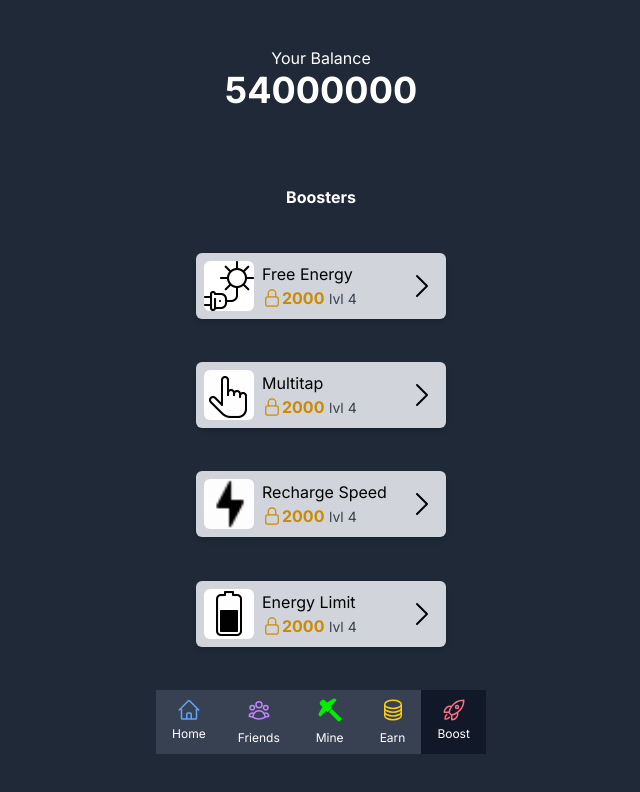
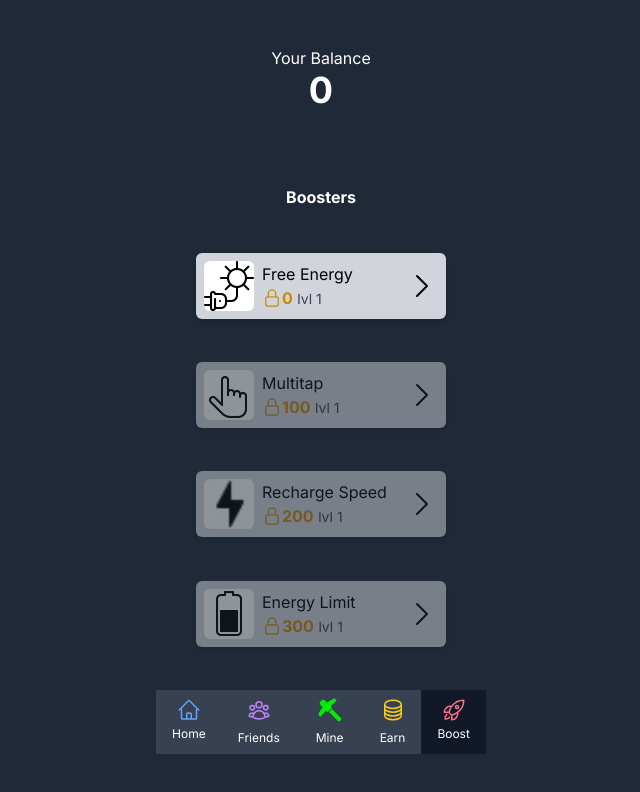
Before and after one commit to Monzer65/nextjs-mongodb-telegram-tap-bot-mini-app, a Next.js app: page /bot/boost in a window 1280 px wide. Shown: the top 792 px of the page, without its empty margins (319-959 px from the left). Built offline with nearby package versions, Linux system fonts and the light colour scheme.

Commit message:
boost page and all states work except for free energy which needs work

```diff
--- a/app/bot/boost/page.tsx
+++ b/app/bot/boost/page.tsx
@@ -1,103 +1,262 @@
+"use client";
+import { useState, useEffect, useRef } from "react";
 import NavLinks from "@/app/components/NavigationBar";
-import { ChevronRightIcon, LockClosedIcon } from "@heroicons/react/24/outline";
+import { useCounterStore } from "@/providers/counter-store-provider";
+import {
+  ChevronRightIcon,
+  LockClosedIcon,
+  XMarkIcon,
+} from "@heroicons/react/24/outline";
 import Image from "next/image";
+import { IBooster } from "@/app/types/types";
 
 const BoostPage = () => {
+  const {
+    totalCoins,
+    maxEnergyLevel,
+    freeEnergyClicks,
+    lastFreeEnergyTime,
+    incrementFreeEnergyClicks,
+    setLastFreeEnergyTime,
+    incrementChargingSpeed,
+    multitapCost,
+    multitapLevel,
+    rechargeSpeedCost,
+    rechargeSpeedLevel,
+    energyLimitCost,
+    energyLimitLevel,
+    decrementTotalCoins,
+    incrementMaxEnergyLevel,
+    incrementCoinsPerClick,
+    incrementCurrentEnergy,
+    setMultitapCost,
+    setMultitapLevel,
+    setRechargeSpeedCost,
+    setRechargeSpeedLevel,
+    setEnergyLimitCost,
+    setEnergyLimitLevel,
+  } = useCounterStore((state) => state);
+
+  const initialBoosters: IBooster[] = [
+    {
+      id: 1,
+      name: "Free Energy",
+      image: "/solar-energy.gif",
+      cost: 0,
+      level: 1,
+      disabled: false,
+      onClick: () => {
+        incrementCurrentEnergy(maxEnergyLevel);
+        incrementFreeEnergyClicks();
+        setLastFreeEnergyTime();
+      },
+    },
+    {
+      id: 2,
+      name: "Multitap",
+      image: "/tap-gesture.gif",
+      cost: multitapCost,
+      level: multitapLevel,
+      disabled: totalCoins < multitapCost,
+      onClick: (cost: number) => {
+        decrementTotalCoins(cost);
+        incrementCoinsPerClick(1);
+      },
+    },
+    {
+      id: 3,
+      name: "Recharge Speed",
+      image: "/bolt.gif",
+      cost: rechargeSpeedCost,
+      level: rechargeSpeedLevel,
+      disabled: totalCoins < rechargeSpeedCost,
+      onClick: (cost: number) => {
+        decrementTotalCoins(cost);
+        incrementChargingSpeed();
+      },
+    },
+    {
+      id: 4,
+      name: "Energy Limit",
+      image: "/battery.gif",
+      cost: energyLimitCost,
+      level: energyLimitLevel,
+      disabled: totalCoins < energyLimitCost,
+      onClick: (cost: number) => {
+        decrementTotalCoins(cost);
+        incrementMaxEnergyLevel(500);
+      },
+    },
+  ];
+
+  const [boosters, setBoosters] = useState<IBooster[]>(initialBoosters);
+  const [isModalOpen, setIsModalOpen] = useState(false);
+  const [selectedBooster, setSelectedBooster] = useState<IBooster | null>(null);
+  const modalRef = useRef<HTMLDivElement>(null);
+
+  useEffect(() => {
+    console.log(
+      "freeEnergyClicks and lastFreeEnergyTime",
+      freeEnergyClicks,
+      lastFreeEnergyTime
+    );
+    const now = Date.now();
+    setBoosters((prevBoosters) =>
+      prevBoosters.map((booster) => {
+        if (booster.id === 1) {
+          const timeElapsed = now - lastFreeEnergyTime;
+          const twoHoursInMs = 2 * 60 * 60 * 1000;
+          return {
+            ...booster,
+            disabled: timeElapsed < twoHoursInMs,
+          };
+        } else {
+          return {
+            ...booster,
+            disabled: totalCoins < booster.cost,
+          };
+        }
+      })
+    );
+  }, [totalCoins, freeEnergyClicks, lastFreeEnergyTime]);
+
+  const handleBoosterClick = (booster: IBooster) => {
+    setSelectedBooster(booster);
+    setIsModalOpen(true);
+  };
+
+  const handleCloseModal = (e: React.MouseEvent) => {
+    if (modalRef.current && !modalRef.current.contains(e.target as Node)) {
+      setIsModalOpen(false);
+    }
+  };
+
+  const upgradeBooster = (id: number) => {
+    setBoosters((prevBoosters) =>
+      prevBoosters.map((booster) => {
+        if (booster.id === id && booster.level < 20) {
+          let newCost = 0;
+          let newLevel = 1;
+          if (id === 1) {
+            newCost = freeEnergyClicks + 1;
+            newLevel = booster.level + 1;
+          } else if (id === 2) {
+            newCost = Math.floor(multitapCost + multitapCost * 1.2);
+            newLevel = multitapLevel + 1;
+            setMultitapLevel(newLevel);
+            setMultitapCost(newCost);
+          } else if (id === 3) {
+            newCost = Math.floor(rechargeSpeedCost + rechargeSpeedCost * 1.2);
+            newLevel = rechargeSpeedLevel + 1;
+            setRechargeSpeedLevel(newLevel);
+            setRechargeSpeedCost(newCost);
+          } else if (id === 4) {
+            newCost = Math.floor(energyLimitCost + energyLimitCost * 1.2);
+            newLevel = energyLimitLevel + 1;
+            setEnergyLimitLevel(newLevel);
+            setEnergyLimitCost(newCost);
+          }
+          return {
+            ...booster,
+            level: newLevel,
+            cost: newCost,
+            disabled: booster.id === 1 ? true : totalCoins < newCost,
+          };
+        }
+        return booster;
+      })
+    );
+  };
+
+  const handleConfirmUpgrade = () => {
+    if (selectedBooster && totalCoins >= selectedBooster.cost) {
+      selectedBooster.onClick?.(selectedBooster.cost);
+      upgradeBooster(selectedBooster.id);
+      setIsModalOpen(false);
+    }
+  };
+
   return (
     <div className='bg-gray-800 min-h-screen grid gap-4 place-items-center p-8'>
       <h2 className='text-white text-center mb-8'>
-        Your Balance <br /> <span className='font-bold text-4xl'>54000000</span>
+        Your Balance <br />
+        <span className='font-bold text-4xl'>{totalCoins}</span>
       </h2>
 
       <h1 className='text-white font-bold'>Boosters</h1>
-      <div className='flex justify-between items-center bg-gray-300 rounded-md shadow-md min-w-[250px] max-w-[400px] p-2 cursor-pointer'>
+
+      {boosters.map((booster) => (
+        <div
+          key={booster.id}
+          className={`flex justify-between items-center bg-gray-300 rounded-md shadow-md min-w-[250px] max-w-[400px] p-2 cursor-pointer ${
+            booster.disabled ? "opacity-50" : ""
+          }`}
+          onClick={() => !booster.disabled && handleBoosterClick(booster)}
+        >
           <div className='flex items-center gap-2'>
             <Image
-            src='/solar-energy.gif'
-            alt='bolt'
+              src={booster.image}
+              alt={booster.name}
               width={50}
               height={50}
               className='rounded-md object-fill'
             />
             <div>
-            <p>Free Energy</p>
+              <p>{booster.name}</p>
               <div className='flex items-center text-yellow-600'>
-              <LockClosedIcon className=' w-5' />
+                <LockClosedIcon className='w-5' />
                 <p>
-                <span className='font-bold'>2000</span>{" "}
-                <span className='text-gray-700 text-sm'>lvl 4</span>
+                  <span className='font-bold'>{booster.cost}</span>{" "}
+                  <span className='text-gray-700 text-sm'>
+                    lvl {booster.level}
+                  </span>
                 </p>
               </div>
             </div>
           </div>
           <ChevronRightIcon className='w-8' />
         </div>
-      <div className='flex justify-between items-center bg-gray-300 rounded-md shadow-md min-w-[250px] max-w-[400px] min-w- p-2 cursor-pointer'>
-        <div className='flex items-center gap-2'>
+      ))}
+
+      {isModalOpen && selectedBooster && (
+        <div
+          className='fixed inset-0 bg-black bg-opacity-50 flex justify-center items-center z-50'
+          onClick={handleCloseModal}
+        >
+          <div ref={modalRef} className='bg-white rounded-md p-6 relative'>
+            <button
+              onClick={() => setIsModalOpen(false)}
+              className='absolute top-2 right-2'
+            >
+              <XMarkIcon className='w-6' />
+              <span className='sr-only'>Close modal</span>
+            </button>
+            <div className='grid place-items-center'>
               <Image
-            src='/tap-gesture.gif'
-            alt=''
+                src={selectedBooster.image}
+                alt={selectedBooster.name}
                 width={50}
                 height={50}
                 className='rounded-md object-fill'
               />
-          <div>
-            <p>Multitap</p>
-            <div className='flex items-center text-yellow-600'>
-              <LockClosedIcon className=' w-5' />
+              <p>You want to upgrade the {selectedBooster.name} booster</p>
               <p>
-                <span className='font-bold'>2000</span>{" "}
-                <span className='text-gray-700 text-sm'>lvl 4</span>
+                Cost to upgrade:{" "}
+                <span className='text-yellow-500 font-bold'>
+                  {selectedBooster.cost}
+                </span>
               </p>
+              <button
+                onClick={handleConfirmUpgrade}
+                className='mt-4 px-4 py-2 bg-blue-500 text-white rounded'
+              >
+                Upgrade
+              </button>
             </div>
           </div>
         </div>
-        <ChevronRightIcon className='w-8' />
-      </div>
-      <div className='flex justify-between items-center bg-gray-300 rounded-md shadow-md min-w-[250px] max-w-[400px] min-w- p-2 cursor-pointer'>
-        <div className='flex items-center gap-2'>
-          <Image
-            src='/bolt.gif'
-            alt=''
-            width={50}
-            height={50}
-            className='rounded-md'
-          />
-          <div>
-            <p>Recharge Speed</p>
-            <div className='flex items-center text-yellow-600'>
-              <LockClosedIcon className=' w-5' />
-              <p>
-                <span className='font-bold'>2000</span>{" "}
-                <span className='text-gray-700 text-sm'>lvl 4</span>
-              </p>
-            </div>
-          </div>
-        </div>
-        <ChevronRightIcon className='w-8' />
-      </div>
-      <div className='flex justify-between items-center bg-gray-300 rounded-md shadow-md min-w-[250px] max-w-[400px] min-w- p-2 cursor-pointer'>
-        <div className='flex items-center gap-2'>
-          <Image
-            src='/battery.gif'
-            alt=''
-            width={50}
-            height={50}
-            className='rounded-md object-contain'
-          />
-          <div>
-            <p>Energy Limit</p>
-            <div className='flex items-center text-yellow-600'>
-              <LockClosedIcon className=' w-5' />
-              <p>
-                <span className='font-bold'>2000</span>{" "}
-                <span className='text-gray-700 text-sm'>lvl 4</span>
-              </p>
-            </div>
-          </div>
-        </div>
-        <ChevronRightIcon className='w-8' />
-      </div>
+      )}
+
       <NavLinks />
     </div>
   );
--- /dev/null
+++ b/app/bot/layout.tsx
@@ -0,0 +1,26 @@
+import type { Metadata } from "next";
+import { Inter } from "next/font/google";
+import "./bot.css";
+import { CounterStoreProvider } from "@/providers/counter-store-provider";
+import { TelegramProvider } from "../contexts/TelegramProvider";
+
+const inter = Inter({ subsets: ["latin"] });
+
+export const metadata: Metadata = {
+  title: "Coin Stone App",
+  description: "Open the App in Telegram and Earn Coin Stone by Tap.",
+};
+
+export default function RootLayout({
+  children,
+}: Readonly<{
+  children: React.ReactNode;
+}>) {
+  return (
+    <main className={inter.className}>
+      <TelegramProvider>
+        <CounterStoreProvider>{children}</CounterStoreProvider>
+      </TelegramProvider>
+    </main>
+  );
+}
--- a/app/components/BotMainPage.tsx
+++ b/app/components/BotMainPage.tsx
@@ -15,20 +15,17 @@ const BotMain = () => {
   const { user, webApp } = useTelegram();
 
   const {
-    count,
+    totalCoins,
     coinsPerClick,
     currentEnergy,
     maxEnergyLevel,
-    incrementCount,
+    chargingSpeed,
+    incrementTotalCoins,
     decrementCurrentEnergy,
     incrementCurrentEnergy,
   } = useCounterStore((state) => state);
 
   const [clickList, setClickList] = useState<IClickType[]>([]);
-  // const [totalCoins, setTotalCoins] = useState(0);
-  // const [coinsPerClick, setCoinsPerClick] = useState(1);
-  // const [currentEnergy, setCurrentEnergy] = useState(1);
-  // const [maxEnergyLevel, setMaxEnergyLevel] = useState(500);
 
   const levelNames = useMemo(
     () => [
@@ -64,10 +61,8 @@ const BotMain = () => {
     }, 100);
 
     setClickList([...clickList, { id: Date.now(), x: e.pageX, y: e.pageY }]);
-    // setTotalCoins((prev) => prev + coinsPerClick);
-    incrementCount();
+    incrementTotalCoins(coinsPerClick);
     decrementCurrentEnergy();
-    // setCurrentEnergy((prev) => Math.max(prev - coinsPerClick, 0));
   };
 
   const handleAnimationEnd = (id: number) => {
@@ -77,15 +72,17 @@ const BotMain = () => {
   useEffect(() => {
     if (currentEnergy === maxEnergyLevel) return;
     const interval = setInterval(() => {
-      // setCurrentEnergy((prev) => {
-      //   const newEnergy = Math.min(prev + coinsPerClick, maxEnergyLevel);
-      //   return newEnergy;
-      // });
-      incrementCurrentEnergy();
+      incrementCurrentEnergy(chargingSpeed);
     }, 1000);
 
     return () => clearInterval(interval);
-  }, [currentEnergy, maxEnergyLevel, incrementCurrentEnergy]);
+  }, [
+    currentEnergy,
+    maxEnergyLevel,
+    chargingSpeed,
+    coinsPerClick,
+    incrementCurrentEnergy,
+  ]);
 
   const calculateLevelAndProgress = useCallback(
     (coins: number): { level: number; progress: number } => {
@@ -126,7 +123,7 @@ const BotMain = () => {
       );
     }
 
-    const { level, progress } = calculateLevelAndProgress(count);
+    const { level, progress } = calculateLevelAndProgress(totalCoins);
 
     return (
       <div className='bg-gray-800 min-h-screen'>
@@ -148,7 +145,7 @@ const BotMain = () => {
         <div className=''>
           <div className='flex items-center justify-center gap-2 text-4xl text-yellow-500 font-bold'>
             <CurrencyYenIcon className='w-8' />
-            {count}
+            {totalCoins}
           </div>
 
           <Image
--- a/stores/balance.ts
+++ b/stores/balance.ts
@@ -1,50 +1,103 @@
 import { createStore } from "zustand/vanilla";
 
-export type CounterState = {
-  count: number;
+export type BalanceState = {
+  totalCoins: number;
   coinsPerClick: number;
   currentEnergy: number;
+  chargingSpeed: number;
   maxEnergyLevel: number;
+  freeEnergyClicks: number;
+  lastFreeEnergyTime: number;
+  multitapCost: number;
+  multitapLevel: number;
+  rechargeSpeedCost: number;
+  rechargeSpeedLevel: number;
+  energyLimitCost: number;
+  energyLimitLevel: number;
 };
 
 export type CounterActions = {
-  decrementCount: () => void;
-  incrementCount: () => void;
-  decrementCoinsPerClick: () => void;
-  incrementCoinsPerClick: () => void;
+  decrementTotalCoins: (coins: number) => void;
+  incrementTotalCoins: (coins: number) => void;
+  incrementCoinsPerClick: (coins: number) => void;
   decrementCurrentEnergy: () => void;
-  incrementCurrentEnergy: () => void;
-  decrementMaxEnergy: () => void;
-  incrementMaxEnergy: () => void;
+  incrementCurrentEnergy: (coins: number) => void;
+  incrementMaxEnergyLevel: (coins: number) => void;
+  incrementChargingSpeed: () => void;
+
+  incrementFreeEnergyClicks: () => void;
+  setLastFreeEnergyTime: () => void;
+
+  setMultitapCost: (cost: number) => void;
+  setMultitapLevel: (level: number) => void;
+  setRechargeSpeedCost: (cost: number) => void;
+  setRechargeSpeedLevel: (level: number) => void;
+  setEnergyLimitCost: (cost: number) => void;
+  setEnergyLimitLevel: (level: number) => void;
 };
 
-export type CounterStore = CounterState & CounterActions;
+export type CounterStore = BalanceState & CounterActions;
 
-export const defaultInitState: CounterState = {
-  count: 0,
+export const defaultInitState: BalanceState = {
+  totalCoins: 0,
   coinsPerClick: 1,
   currentEnergy: 1,
   maxEnergyLevel: 500,
+  chargingSpeed: 1,
+
+  freeEnergyClicks: 0,
+  lastFreeEnergyTime: Date.now() - 2 * 60 * 60 * 1000,
+
+  multitapCost: 100,
+  multitapLevel: 1,
+  rechargeSpeedCost: 200,
+  rechargeSpeedLevel: 1,
+  energyLimitCost: 300,
+  energyLimitLevel: 1,
 };
 
 export const createCounterStore = (
-  initState: CounterState = defaultInitState
+  initState: BalanceState = defaultInitState
 ) => {
   return createStore<CounterStore>()((set) => ({
     ...initState,
-    decrementCount: () => set((state) => ({ count: state.count - 1 })),
-    incrementCount: () => set((state) => ({ count: state.count + 1 })),
-    decrementCoinsPerClick: () =>
-      set((state) => ({ coinsPerClick: state.coinsPerClick - 1 })),
-    incrementCoinsPerClick: () =>
-      set((state) => ({ coinsPerClick: state.coinsPerClick + 1 })),
+    decrementTotalCoins: (coins: number) =>
+      set((state) => ({ totalCoins: state.totalCoins - coins })),
+    incrementTotalCoins: (coins: number) =>
+      set((state) => ({ totalCoins: state.totalCoins + coins })),
+    incrementCoinsPerClick: (coins: number) =>
+      set((state) => ({ coinsPerClick: state.coinsPerClick + coins })),
     decrementCurrentEnergy: () =>
-      set((state) => ({ currentEnergy: state.currentEnergy - 1 })),
-    incrementCurrentEnergy: () =>
-      set((state) => ({ currentEnergy: state.currentEnergy + 1 })),
-    decrementMaxEnergy: () =>
-      set((state) => ({ maxEnergyLevel: state.maxEnergyLevel - 1 })),
-    incrementMaxEnergy: () =>
-      set((state) => ({ maxEnergyLevel: state.maxEnergyLevel + 1 })),
+      set((state) => ({
+        currentEnergy: Math.max(0, state.currentEnergy - state.coinsPerClick),
+      })),
+    incrementCurrentEnergy: (coins: number) =>
+      set((state) => ({
+        currentEnergy: Math.min(
+          state.maxEnergyLevel,
+          state.currentEnergy + coins
+        ),
+      })),
+    incrementMaxEnergyLevel: (coins: number) =>
+      set((state) => ({ maxEnergyLevel: state.maxEnergyLevel + coins })),
+    incrementChargingSpeed: () =>
+      set((state) => ({
+        chargingSpeed: Math.max(0, state.chargingSpeed * 1.05),
+      })),
+
+    incrementFreeEnergyClicks: () =>
+      set((state) => ({ freeEnergyClicks: state.freeEnergyClicks + 1 })),
+    setLastFreeEnergyTime: () =>
+      set(() => ({ lastFreeEnergyTime: Date.now() })),
+    setMultitapCost: (cost: number) => set(() => ({ multitapCost: cost })),
+    setMultitapLevel: (level: number) => set(() => ({ multitapLevel: level })),
+    setRechargeSpeedCost: (cost: number) =>
+      set(() => ({ rechargeSpeedCost: cost })),
+    setRechargeSpeedLevel: (level: number) =>
+      set(() => ({ rechargeSpeedLevel: level })),
+    setEnergyLimitCost: (cost: number) =>
+      set(() => ({ energyLimitCost: cost })),
+    setEnergyLimitLevel: (level: number) =>
+      set(() => ({ energyLimitLevel: level })),
   }));
 };
```
Also changed, not shown: app/bot/page.tsx (+3 -7 lines), app/types/types.ts (+10 -0 lines), app/bot/bot.css (added). Lines whose indentation alone changed are shown as unchanged.
